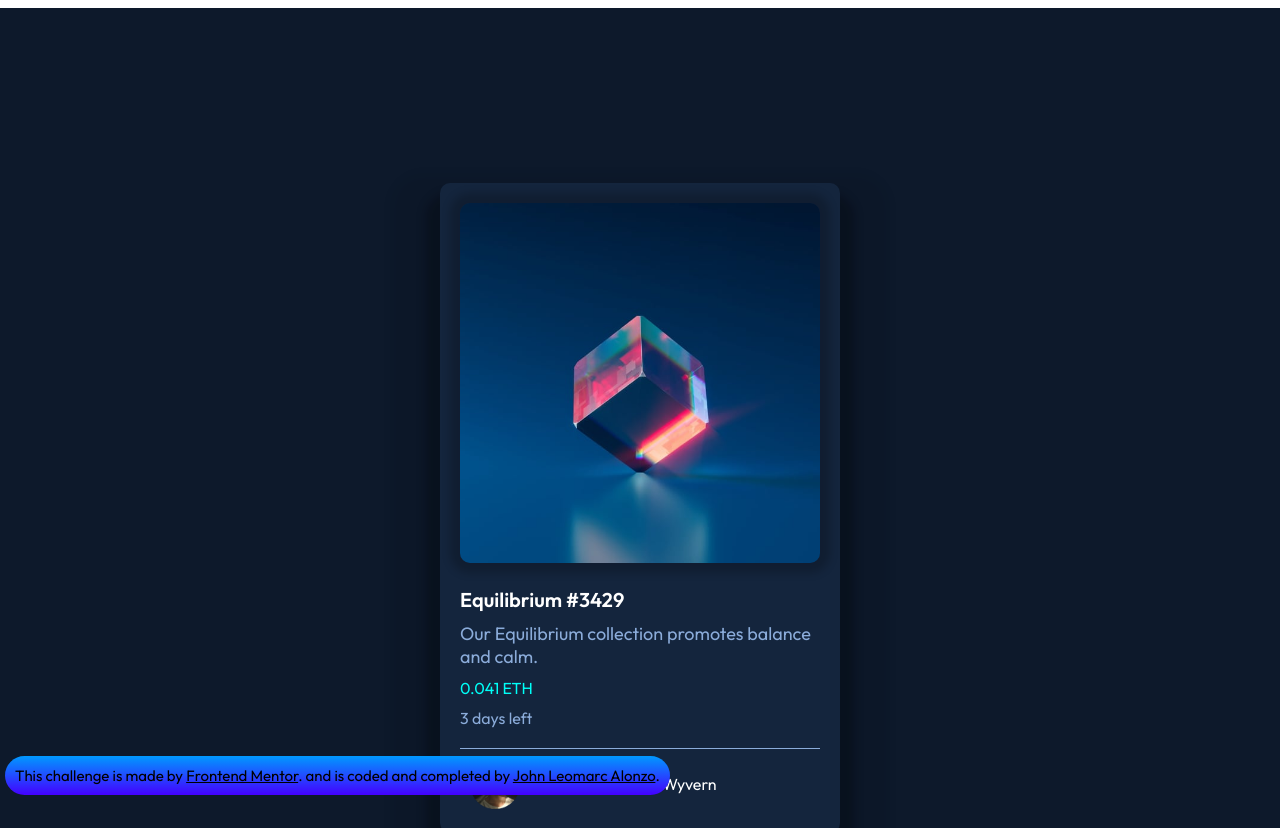
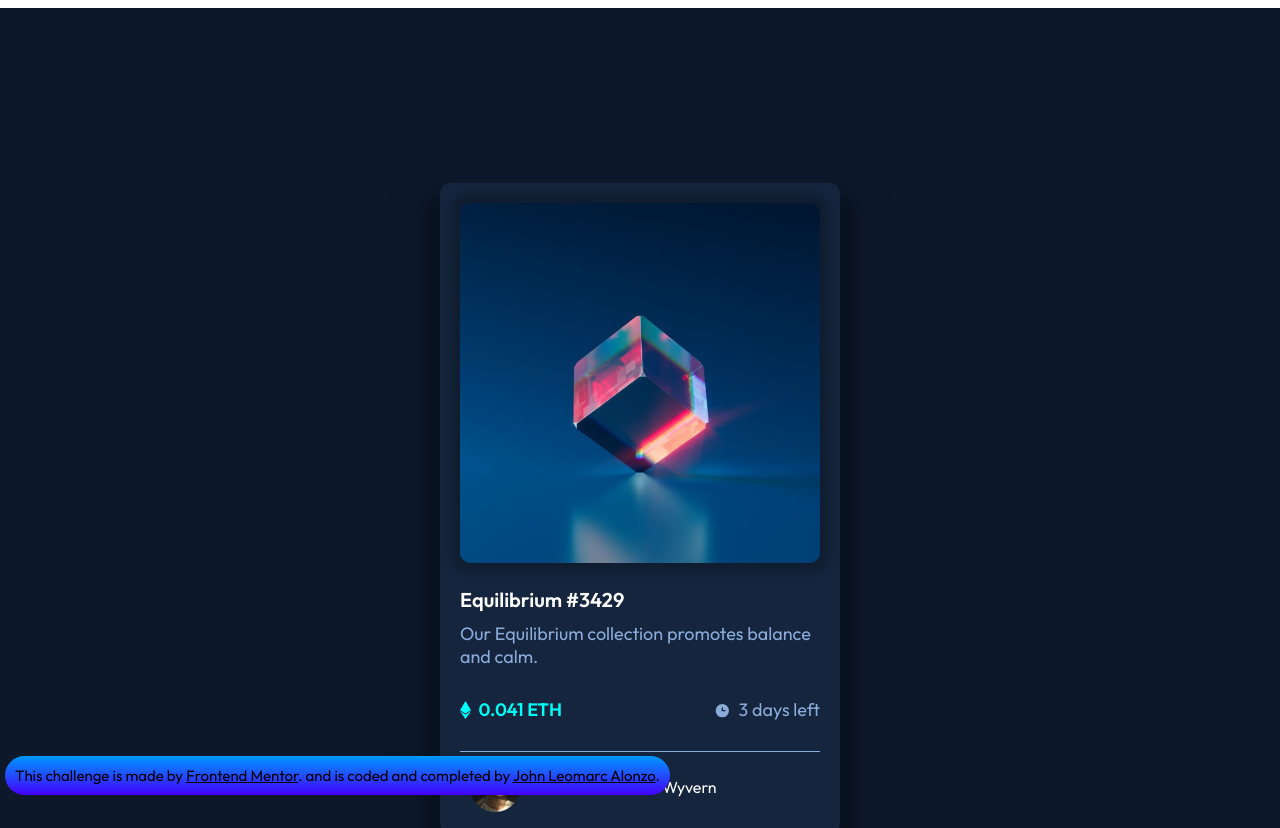
Before and after one commit to alonzo0812/NFT-Card-template, a plain HTML site: page index.html in a window 1280 px wide. Shown: the top 828 px of the page. Drawn offline with Linux system fonts and the light colour scheme.

Commit message:
Add files via upload

```diff
--- a/index.html
+++ b/index.html
@@ -30,9 +30,11 @@
           </div>
           <div class="card-stats">
             <p class="card-price">
+              <img src="images/icon-ethereum.svg" class="ethereum-icon">
               0.041 ETH
             </p>
             <p class="card-duration">
+              <img src="images/icon-clock.svg" class="clock-icon">
               3 days left
             </p>
           </div>
--- a/styles.css
+++ b/styles.css
@@ -55,7 +55,7 @@ body{
   box-shadow: 0 0 8px 10px rgba(0,0,0,.2);
 }
 .text-row{
-  padding: 0px 20px 20px 20px;
+  padding: 0px 20px 0px 20px;
 }
 .card-title{
   margin-top: 0;
@@ -72,16 +72,34 @@ body{
   color: hsl(215, 51%, 70%);
   font-size: 18px;
 }
+.card-stats{
+  margin: 30px 0 30px 0;
+  display: flex;
+  justify-content: space-between;
+  font-size: 18px;
+}
 .card-price{
+  display: inline-block;
   color: hsl(178, 100%, 50%);
-  margin: 10px 0 0 0;
+  margin: 0;
+  font-weight: 600;
 }
 
 .card-duration{
-  margin: 10px 0 0 0;
+  display: inline-block;
   color: hsl(215, 51%, 70%);
+  margin: 0;
+  font-weight: 400;
 }
 
+.clock-icon{
+  margin-bottom: -3px;
+  margin-right: 4px;
+}
+.ethereum-icon{
+  margin-bottom: -3px;
+  margin-right: 4px;
+}
 .author-row{
   padding: 10px;
   display: flex;
```
Also changed, not shown: my-preview.jpg (added).
